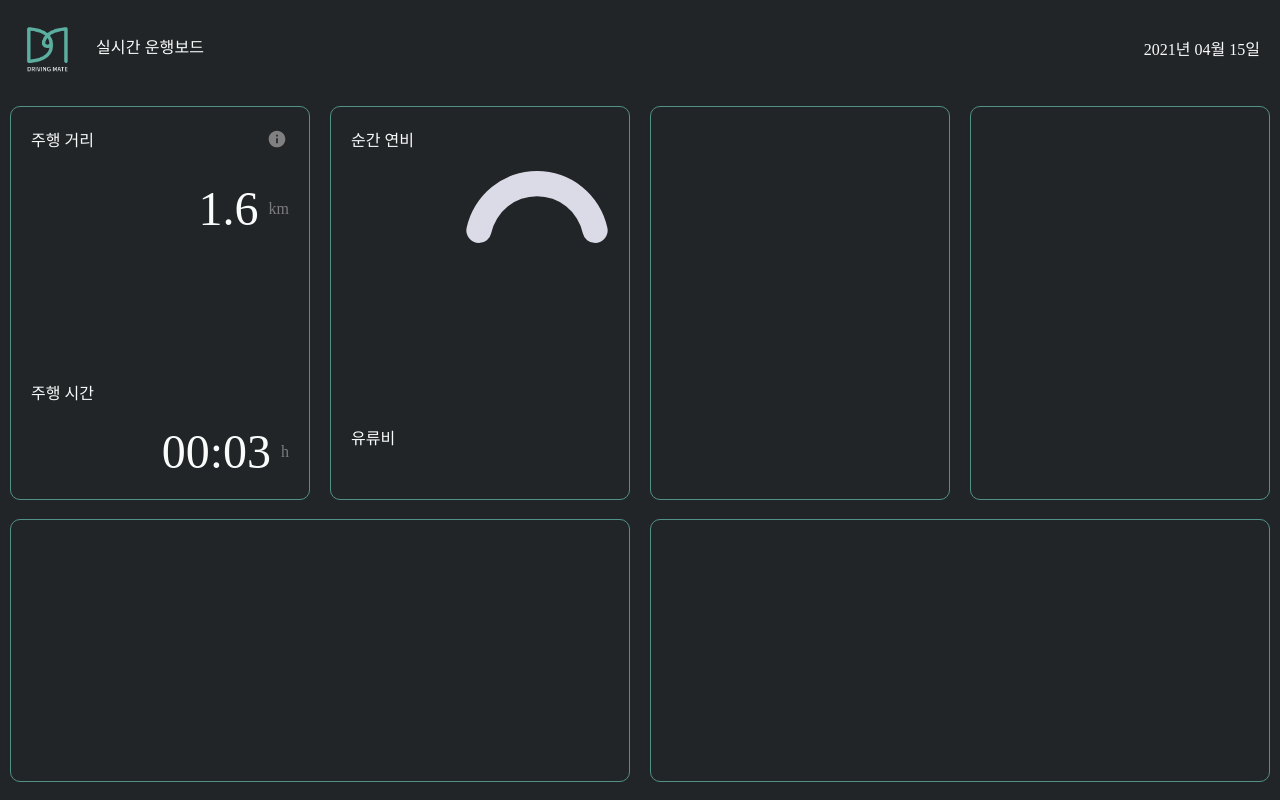
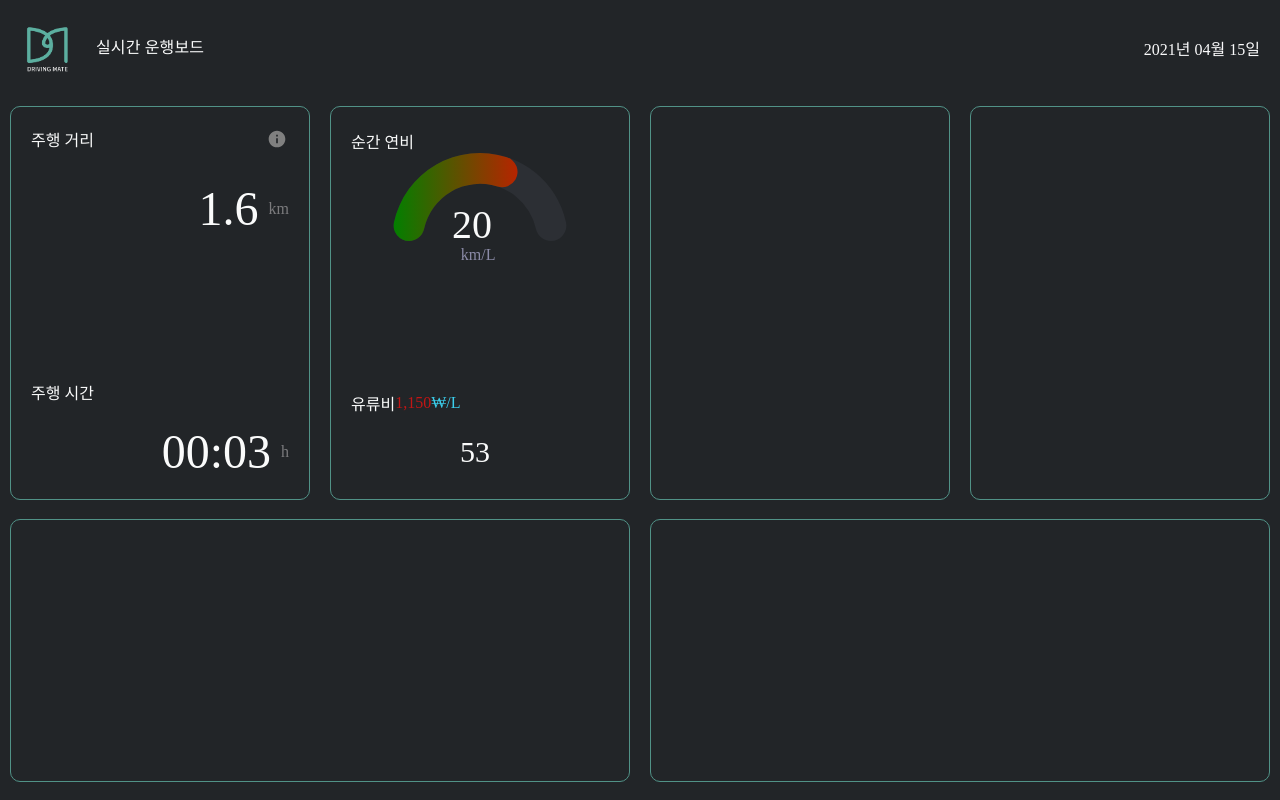
Before and after one commit to kimsehwan96/kpu_sp_rt_dashboard, a React (Create React App) app: page / in a window 1280 px wide. Built offline with nearby package versions, Linux system fonts and the light colour scheme.

Commit message:
Create FuelEfficiency

```diff
--- a/package.json
+++ b/package.json
@@ -8,6 +8,8 @@
     "@testing-library/jest-dom": "^5.11.4",
     "@testing-library/react": "^11.1.0",
     "@testing-library/user-event": "^12.1.10",
+    "d3-format": "^2.0.0",
+    "d3-scale": "^3.3.0",
     "d3-shape": "^2.1.0",
     "react": "^17.0.2",
     "react-dom": "^17.0.2",
--- a/src/Content/FuelConsumption/Gauge.jsx
+++ b/src/Content/FuelConsumption/Gauge.jsx
@@ -1,11 +1,12 @@
 import React from 'react';
 import { arc } from 'd3-shape';
+import { scaleLinear }  from 'd3-scale';
+import { format } from 'd3-format';
 
 const Gauge = ({
-    value = 50,
+    value = 20,
     min = 0,
     max=30,
-    label,
     units,
 }) => {
     const backgroundArc = arc()
@@ -16,19 +17,85 @@ const Gauge = ({
         .cornerRadius(1)
         ()
 
+    const percentScale = scaleLinear()
+        .domain([min, max])
+        .range([0, 1])
+    const percent = percentScale(value)
+
+    const angleScale = scaleLinear()
+        .domain([0, 1])
+        .range([-Math.PI / 2, Math.PI / 2])
+        .clamp(true)
+    const angle = angleScale(percent)
+
+    const filledArc = arc()
+        .innerRadius(0.65)
+        .outerRadius(1)
+        .startAngle(-Math.PI / 2)
+        .endAngle(angle)
+        .cornerRadius(1)
+        ()
+
+    const colorScale = scaleLinear()
+        .domain([0, 1])
+        .range(["green", "red"])
+
+    const gradientSteps = colorScale.ticks(10)
+        .map(value => colorScale(value))
+
     return(
         <div>
             <svg style={{overflow: "visible"}}
-                 width="9em"
-                 viewBox={[
-                     -1, -1,
-                     2, 1,
-                 ].join(" ")}>
+                 width="11em"
+                 viewBox={[-1, -1, 2, 1,].join(" ")}>
+                <defs>
+                    <linearGradient
+                        id="Gauge__gradient"
+                        gradientUnits="userSpaceOnUse"
+                        x1="-1"
+                        x2="1"
+                        y2="0">
+                        {gradientSteps.map((color, index) => (
+                            <stop
+                                key={color}
+                                stopColor={color}
+                                offset={`${
+                                    index
+                                    / (gradientSteps.length - 1)
+                                }`}
+                            />
+                        ))}
+                    </linearGradient>
+                </defs>
                 <path
                     d={backgroundArc}
-                    fill="#dbdbe7"
+                    fill="#2c2f34"
+                />
+                <path
+                    d={filledArc}
+                    fill="url(#Gauge__gradient)"
                 />
             </svg>
+            <div style={{
+                marginLeft: '1.5em',
+                marginTop: "-1em",
+                fontSize: "2.5em",
+                lineHeight: "1em",
+                fontWeight: "500",
+                fontFeatureSettings: "'zero', 'tnum' 1",
+            }}>
+                { format(",")(value) }
+            </div>
+            {!!units && (
+                <div style={{
+                    marginLeft: '4.3em',
+                    color: "#8b8ba7",
+                    lineHeight: "1.3em",
+                    fontWeight: "300",
+                }}>
+                    { units }
+                </div>
+            )}
         </div>
     );
 }
--- a/src/Content/FuelEfficiency/elements.js
+++ b/src/Content/FuelEfficiency/elements.js
@@ -20,13 +20,12 @@ export const Card = styled.div`
 export const CardHeader = styled.div`
   display: flex;
   align-items: center;
-  margin: 10px 10px auto;
+  margin-top: 12px;
+  margin-left: 10px;
 `;
 
 export const CardContent = styled.div`
   display: flex;
-  float: right;
-  margin-top: 20px;
-  margin-right: 10px;
+  justify-content: center;
   align-items: center;
 `;
--- a/src/Content/FuelEfficiency/index.js
+++ b/src/Content/FuelEfficiency/index.js
@@ -1,6 +1,6 @@
 import React from 'react';
 import {Card, CardContent, CardHeader, Wrapper} from "./elements";
-import {Title} from "../elements";
+import {BlueFont, Payload, RedFont, Title} from "../elements";
 import Gauge from "../FuelConsumption/Gauge";
 
 const FuelEfficiency = () => {
@@ -11,14 +11,22 @@ const FuelEfficiency = () => {
                     <Title>순간 연비</Title>
                 </CardHeader>
                 <CardContent>
-                    <Gauge label="gauge" units="km/L" />
+                    <Gauge
+                        units="km/L"
+                    />
                 </CardContent>
             </Card>
             <Card>
                 <CardHeader>
                     <Title>유류비</Title>
+                    <RedFont>1,150</RedFont>
+                    <BlueFont>₩/L</BlueFont>
                 </CardHeader>
                 <CardContent>
+                    <Payload
+                        style={{ fontSize: '30px', marginTop: '20px' }}>
+                        53
+                    </Payload>
                 </CardContent>
             </Card>
         </Wrapper>
```
Also changed, not shown: 2 other files (tests, documents, lock files or other folders).
